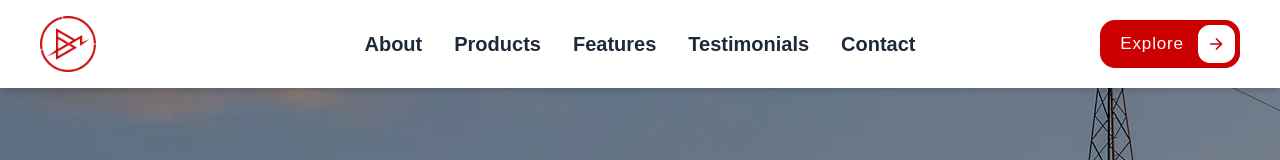
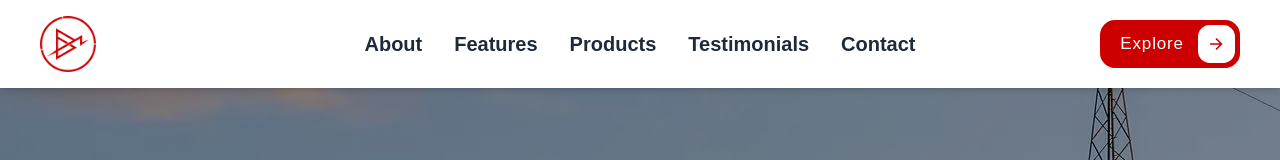
Before and after one commit to Lehhril-Infutrix/electro-shield-power, a Next.js app: page / in a window 1280 px wide. Shown: the top 160 px of the page. Built offline with nearby package versions, Linux system fonts and the light colour scheme.

Commit message:
nav order

```diff
--- a/src/components/layout/Header.jsx
+++ b/src/components/layout/Header.jsx
@@ -8,7 +8,7 @@ import Button from "../UI/Button";
 const Header = () => {
   const [isOpen, setIsOpen] = useState(false);
 
-  const navItems = ["About", "Products", "Features", "Testimonials", "Contact"];
+  const navItems = ["About", "Features", "Products", "Testimonials", "Contact"];
 
   return (
     <header className="bg-[#fff] shadow-md sticky top-0 w-full z-50">
```
